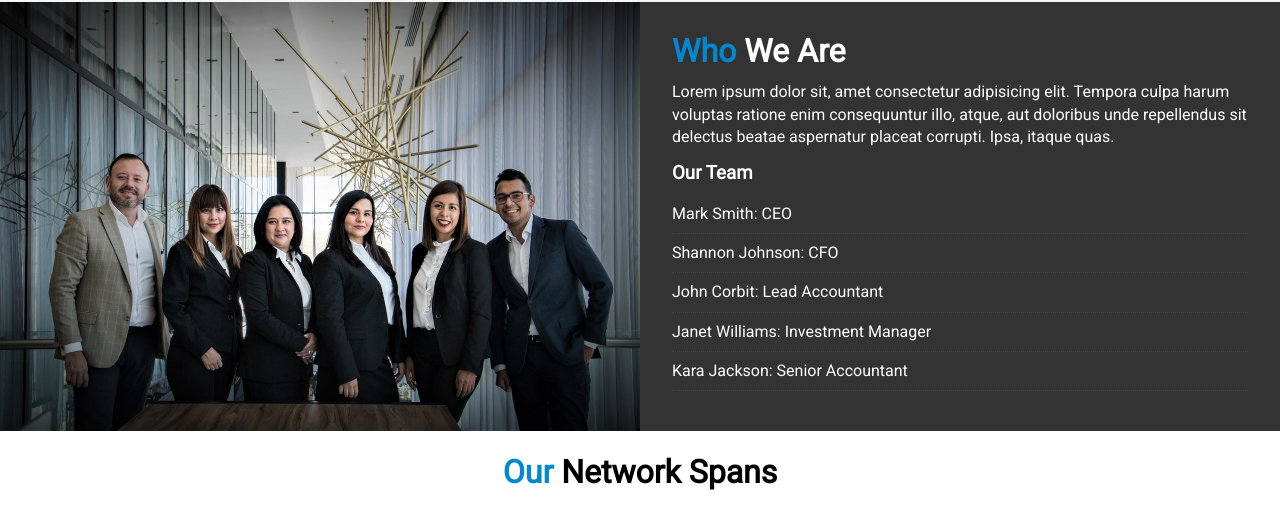
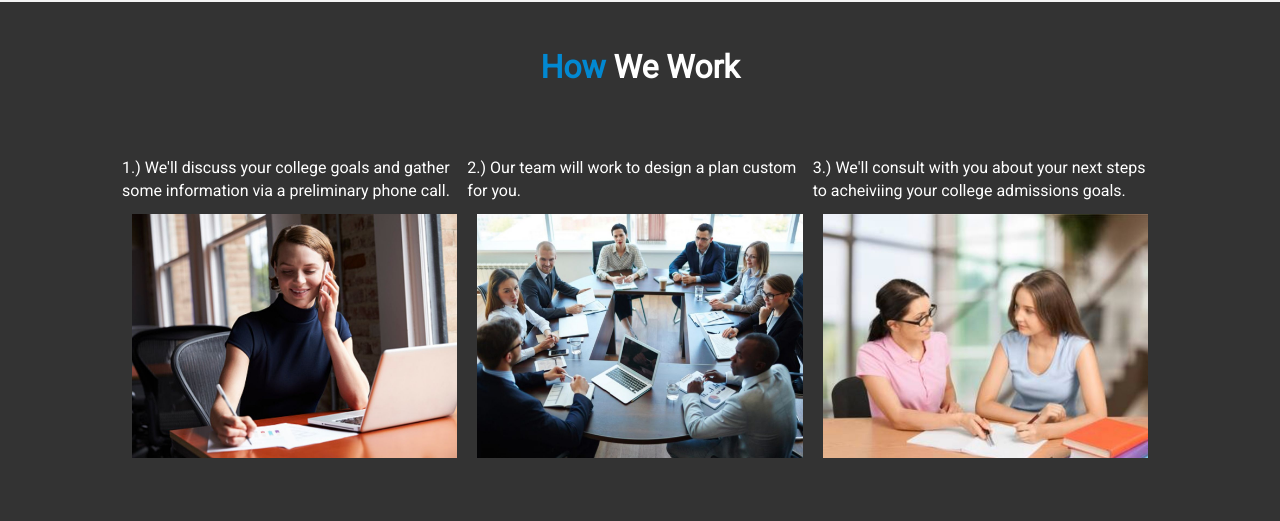
Before and after one commit to collegeconsult/collegeconsult.github.io, a plain HTML site: page index.html in a window 1280 px wide. Shown: the part 1129-1650 px from the top of the page. Drawn offline with nearby package versions, Linux system fonts and the light colour scheme.

Commit message:
some edits

```diff
--- a/css/style.css
+++ b/css/style.css
@@ -73,6 +73,12 @@ p {
 .p-1 { padding: 1.5rem; }
 .p-2 { padding: 2rem; }
 .p-3 { padding: 3rem; }
+
+.pics {
+    width: flex;
+    padding-right: 10px;
+    padding-left: 10px;
+  }
 
 .btn {
     display: inline-block;
@@ -201,7 +207,23 @@ p {
 #clients .items img {
     display: block;
     margin: auto;
-    width: 60%;
+    width: 80%;
+}
+
+/* Section: Steps */
+#steps .items {
+    display: flex;
+    width: 100%;
+}
+
+#steps .items img {
+    display: flex;
+    margin: auto;
+    width: 100%;
+}
+
+#steps .bck {
+    background: #333;
 }
 
 /* Section: Contact */
--- a/index.html
+++ b/index.html
@@ -64,20 +64,39 @@
     </div>
 </section>
 
-<!-- Section: Who We Are -->
-<section id="who">
-    <div class="who-img"></div>
-    <div class="who-text bg-dark p-2">
-        <h2 class="m-heading"><span class="text-primary">Who</span> We Are</h2>
-        <p>Lorem ipsum dolor sit, amet consectetur adipisicing elit. Tempora culpa harum voluptas ratione enim consequuntur illo, atque, aut doloribus unde repellendus sit delectus beatae aspernatur placeat corrupti. Ipsa, itaque quas.</p>
-        <h3>Our Team</h3>
-        <ul class="list">
-            <li>Mark Smith: CEO</li>
-            <li>Shannon Johnson: CFO</li>
-            <li>John Corbit: Lead Accountant</li>
-            <li>Janet Williams: Investment Manager</li>
-            <li>Kara Jackson: Senior Accountant</li>
-        </ul>
+<!-- Section: Steps -->
+<section id="steps" class="bg-dark py-3">
+    <div class="container">
+        <h2 class="m-heading text-center">
+            <span class="text-primary">How</span> We Work
+        </h2>
+        <div class="items py-3">
+        <div class="item">
+            <div>
+            <p>1.) We'll discuss your college goals and gather some information via a preliminary phone call.</p>
+            </div>
+            <div class="pics">
+                 <img src="./img/1.jpg" alt="Client">
+            </div>
+        </div>
+
+        <div class="item">
+            <p>2.) Our team will work to design a plan custom for you.<p>
+            <div class="pics">
+               <img src="./img/2.jpg" alt="Client">
+           </div>
+        </div>
+
+        <div class="item">
+           <p>3.) We'll consult with you about your next steps to acheiviing your college admissions goals. <p>
+           <div class="pics">
+           <img src="./img/3.jpg" alt="Client">
+        </div>
+
+       </div>
+        </div>
+    </div>
+
     </div>
 </section>
 
@@ -127,7 +146,7 @@
             <input type="submit" value="Send" class="btn btn-dark">
         </form> -->
     </div>
-    <div class="map"></div>
+    <!-- <div class="map"></div> -->
 </section>
 
 <!-- Footer -->
@@ -147,7 +166,8 @@
 <script src="js/main.js"></script>
 
 <!-- Google Maps -->
-<!-- <script src="https://maps.googleapis.com/maps/api/js?key=AIzaSyDoZg2Es_GrQHZf_52j2-xZ3cTfBCR0HII&callback=initMap"
-        async defer></script> -->
+<script src="https://google.com"
+        async defer></script>
+
 </body>
 </html>
```
Also changed, not shown: img/1.jpg (added), img/2.jpg (added), img/3.jpg (added), 1 other file.
